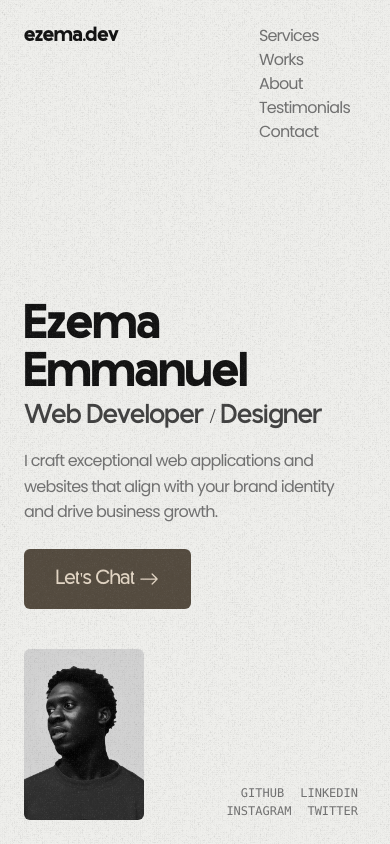
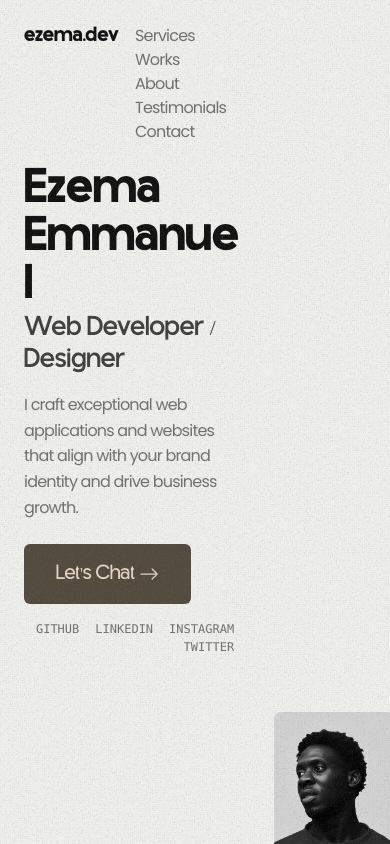
Before and after one commit to ennanuel/portfolio_3, a React (Vite) app: page / in a window 390 px wide. Shown: the top 844 px of the page. Built offline with nearby package versions, Linux system fonts and the light colour scheme; a web font is replaced by a local one.

Commit message:
Updated media query

```diff
--- a/src/index.css
+++ b/src/index.css
@@ -200,11 +200,11 @@
             "logo links"
             "name name"
             "details details"
-            "image socials";
+            "socials socials";
     }
 }
 
-@media (max-height: 800px) {
+@media (max-height: 800px) and (min-width: 1020px) {
     #home-layout {
         @apply justify-between gap-x-10;
         grid-template-rows: 1fr repeat(2, auto);
```
